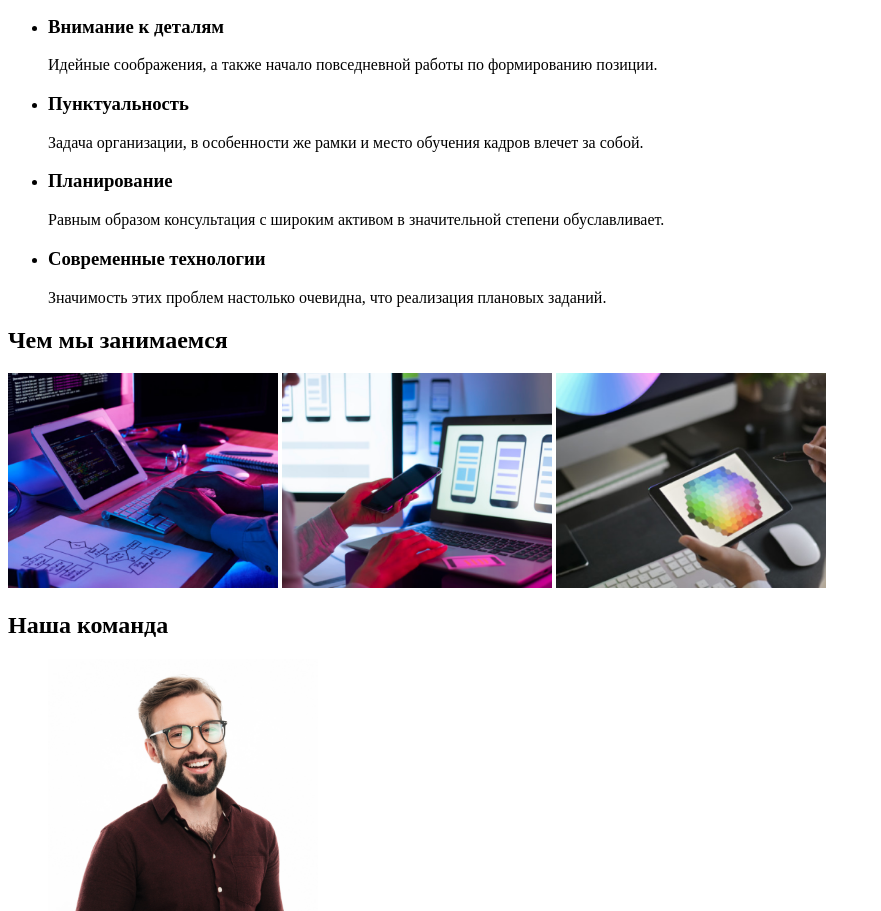
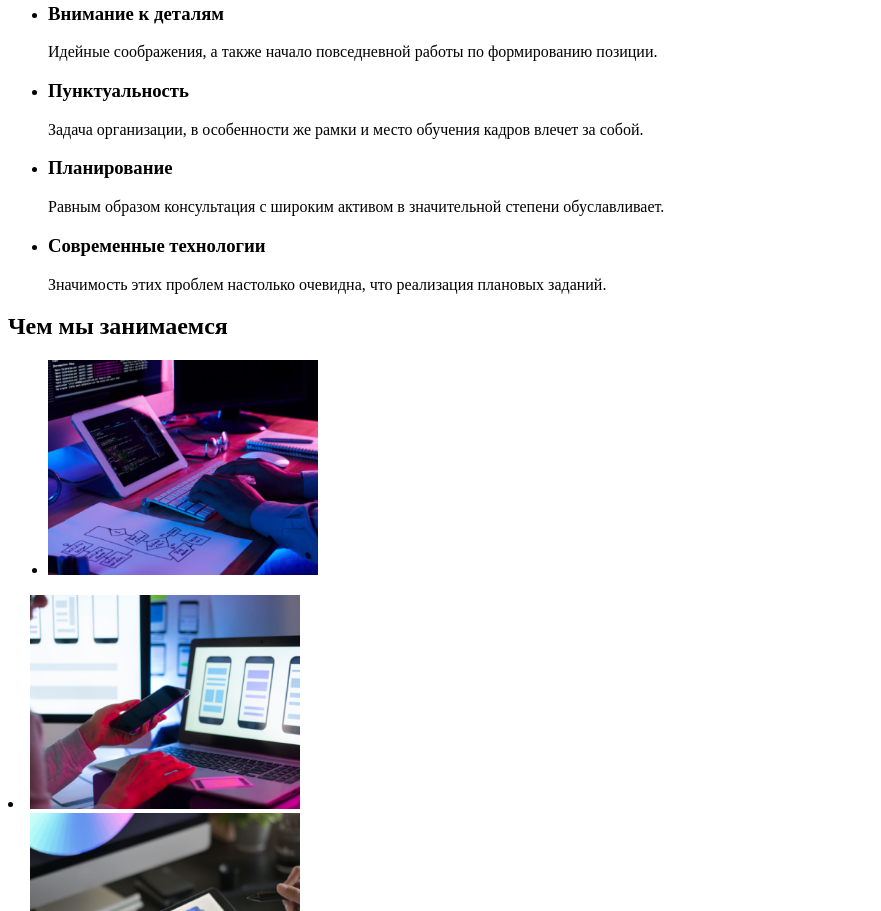
Before and after one commit to VABoyko/goit-markup-hw-01., a plain HTML site: page index.html in a window 1280 px wide. Shown: the part 252-1163 px from the top of the page, without its empty margins (0-881 px from the left). Drawn offline with Linux system fonts and the light colour scheme.

Commit message:
Добавил секцию, сделал список

```diff
--- a/index.html
+++ b/index.html
@@ -24,13 +24,14 @@
     </header>
 
     <main>
+     <section class="hero">
         <div class="title1">
             <h1>Эффективные решения для вашего бизнеса</h1>
             <button type="Заказать услугу">Заказать услугу</button>
         </div>
-    </main>
+     </section>
 
-    <section>
+     <section>
         <ul>
             <li>
                 <h3>Внимание к деталям</h3>
@@ -49,16 +50,21 @@
                 <p>Значимость этих проблем настолько очевидна, что реализация плановых заданий.</p>
             </li>
         </ul>
+    </section>
 
+    <section>
         <h2>Чем мы занимаемся</h2>
 
         <div class="work_place">
-            <img src="./image/1.jpg" alt="Компьютер" width="270">
-            <img src="./image/2.jpg" alt="Работа" width="270">
-            <img src="./image/3.jpg" alt="Картинка" width="270">
+          <ul>
+              <li><img src="./image/1.jpg" alt="Компьютер" width="270"></ul>
+              <li><img src="./image/2.jpg" alt="Работа" width="270"></li>
+              <li><img src="./image/3.jpg" alt="Картинка" width="270"></li>
+          </ul>
         </div>
+    </section>
 
-
+    <section>
         <h2>Наша команда</h2>
         <ul>
             <li>
@@ -83,7 +89,7 @@
             </li>
         </ul>
     </section>
-
+    </main>
 
 </body>
 <footer>
```
